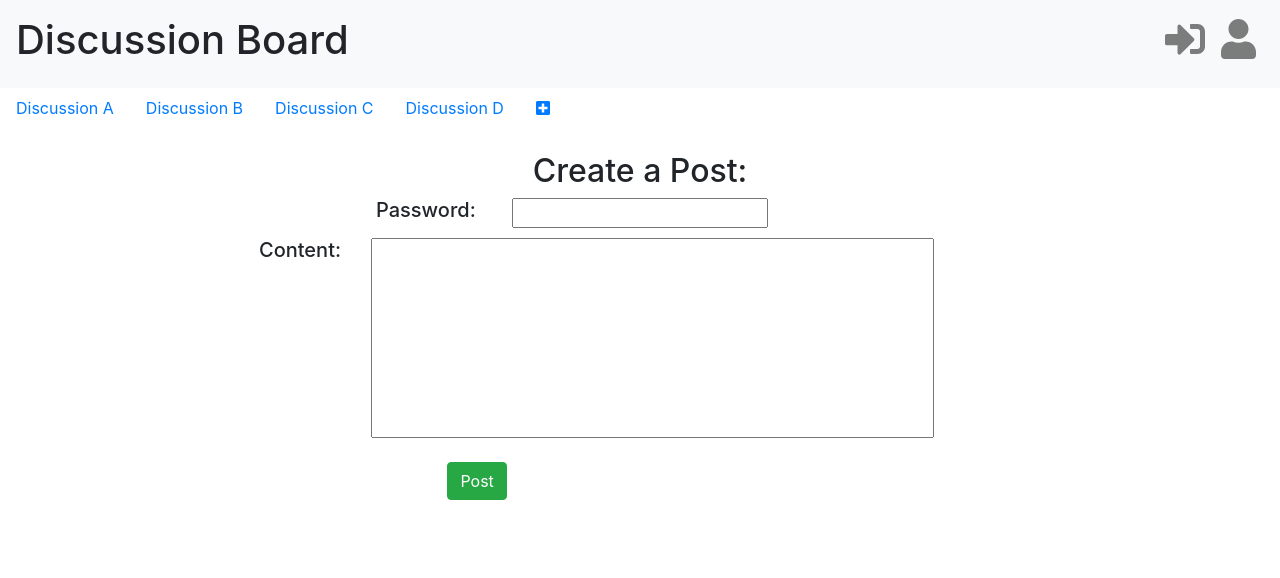
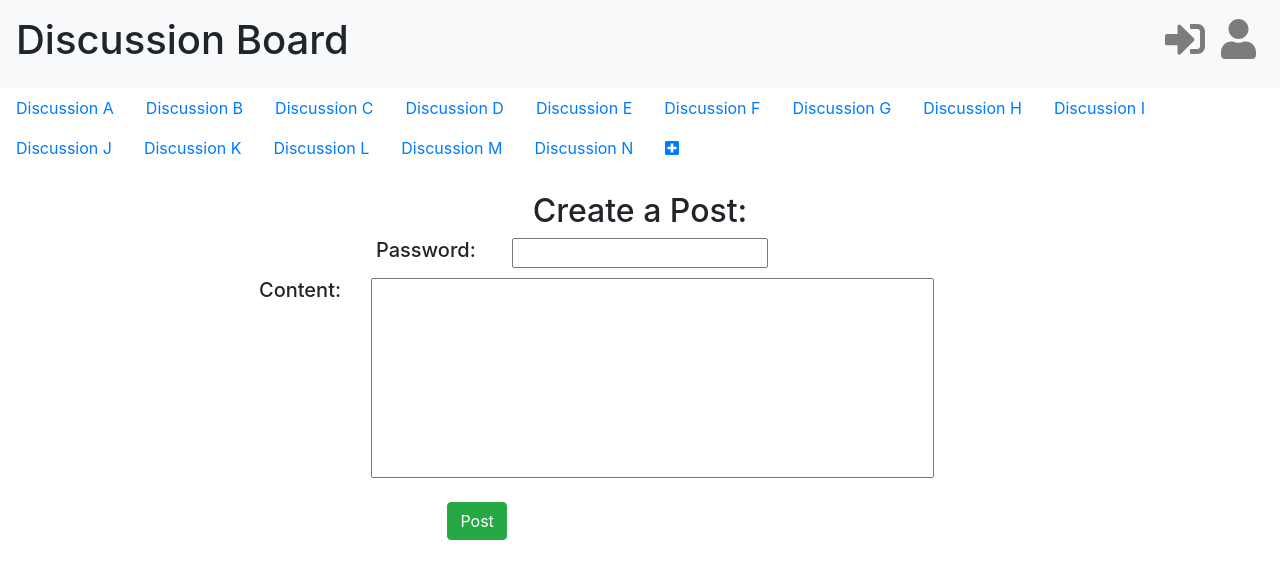
Before and after one commit to hbuck95/discussion-board-frontend-react, a React (Create React App) app: page / in a window 1280 px wide. Shown: the top 578 px of the page. Built offline with nearby package versions, Linux system fonts and the light colour scheme.

Commit message:
Added discussions

```diff
--- a/src/components/DiscussionBar.js
+++ b/src/components/DiscussionBar.js
@@ -30,6 +30,36 @@ export default class DiscussionBar extends Component {
                 <NavLink href="#">Discussion D</NavLink>
             </NavItem>
             <NavItem>
+                <NavLink href="#">Discussion E</NavLink>
+            </NavItem>
+            <NavItem>
+                <NavLink href="#">Discussion F</NavLink>
+            </NavItem>
+            <NavItem>
+                <NavLink href="#">Discussion G</NavLink>
+            </NavItem>
+            <NavItem>
+                <NavLink href="#">Discussion H</NavLink>
+            </NavItem>
+            <NavItem>
+                <NavLink href="#">Discussion I</NavLink>
+            </NavItem>
+            <NavItem>
+                <NavLink href="#">Discussion J</NavLink>
+            </NavItem>
+            <NavItem>
+                <NavLink href="#">Discussion K</NavLink>
+            </NavItem>
+            <NavItem>
+                <NavLink href="#">Discussion L</NavLink>
+            </NavItem>
+            <NavItem>
+                <NavLink href="#">Discussion M</NavLink>
+            </NavItem>
+            <NavItem>
+                <NavLink href="#">Discussion N</NavLink>
+            </NavItem>
+            <NavItem>
                 <NavLink href="#"><FontAwesomeIcon icon="plus-square" /></NavLink>
             </NavItem>
             </Nav>
```
